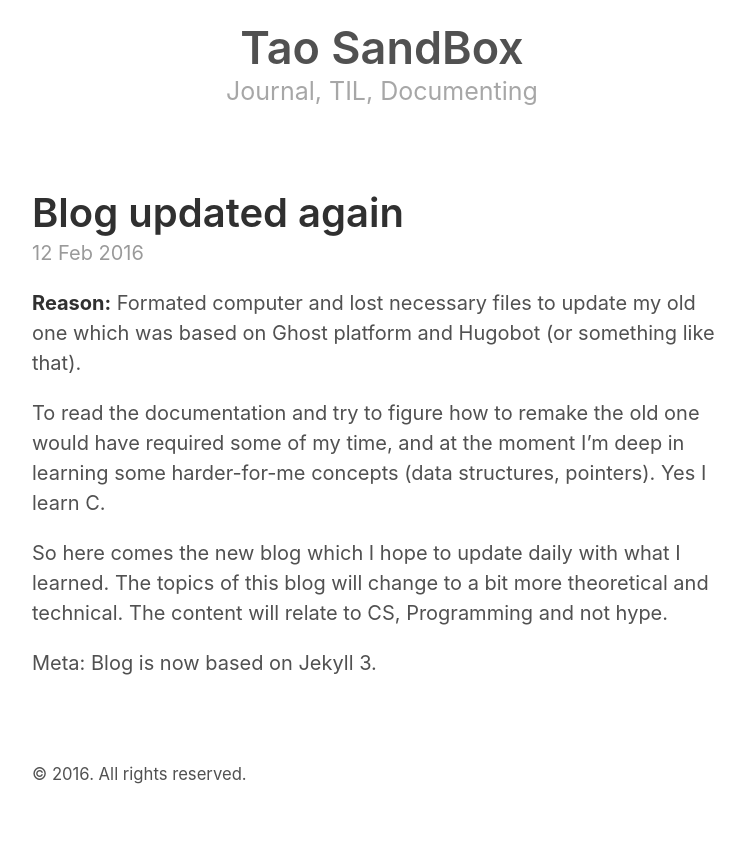
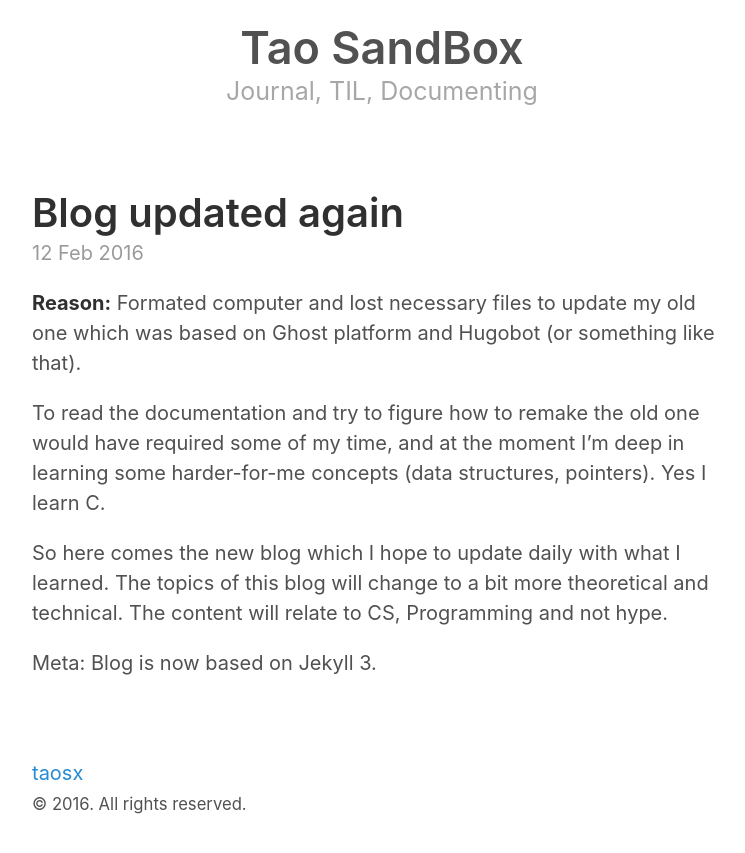
Before and after one commit to taosx/taosx.github.io, a Jekyll site: the page built from _posts/2016-02-12-blog-updated-again.markdown, in a window 1280 px wide. Shown: the top 853 px of the page, without its empty margins (258-1003 px from the left). Built offline with Jekyll 4.4.1, drawn with Linux system fonts in a browser that asks for light colours.

Commit message:
added commenting system (muut)

```diff
--- a/_layouts/post.html
+++ b/_layouts/post.html
@@ -7,6 +7,9 @@
   <time datetime="{{ page.date | date_to_xmlschema }}" class="post-date">{{ page.date | date_to_string }}</time>
   {{ content }}
 </article>
+
+<a class="muut" href="https://muut.com/i/taosx/comments" type="dynamic">taosx</a>
+<script src="//cdn.muut.com/1/moot.min.js"></script>
 
 {% if site.related_posts != empty %}
 <aside class="related">
```
